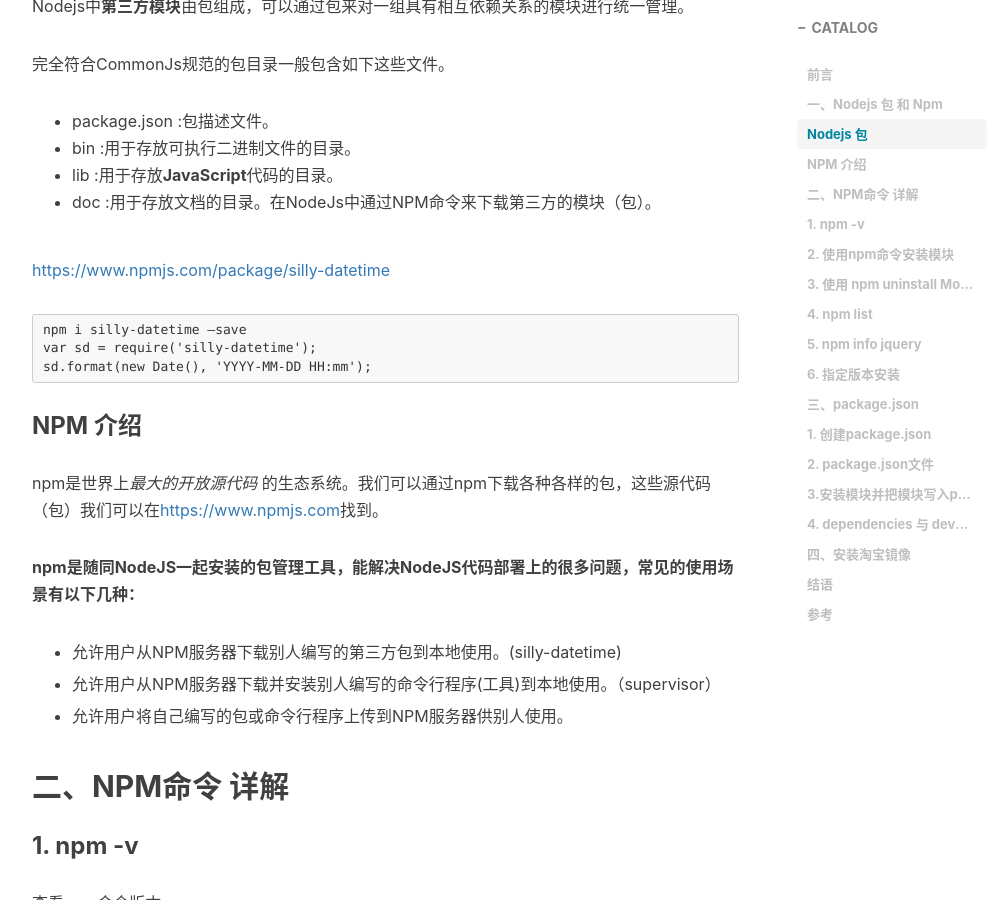
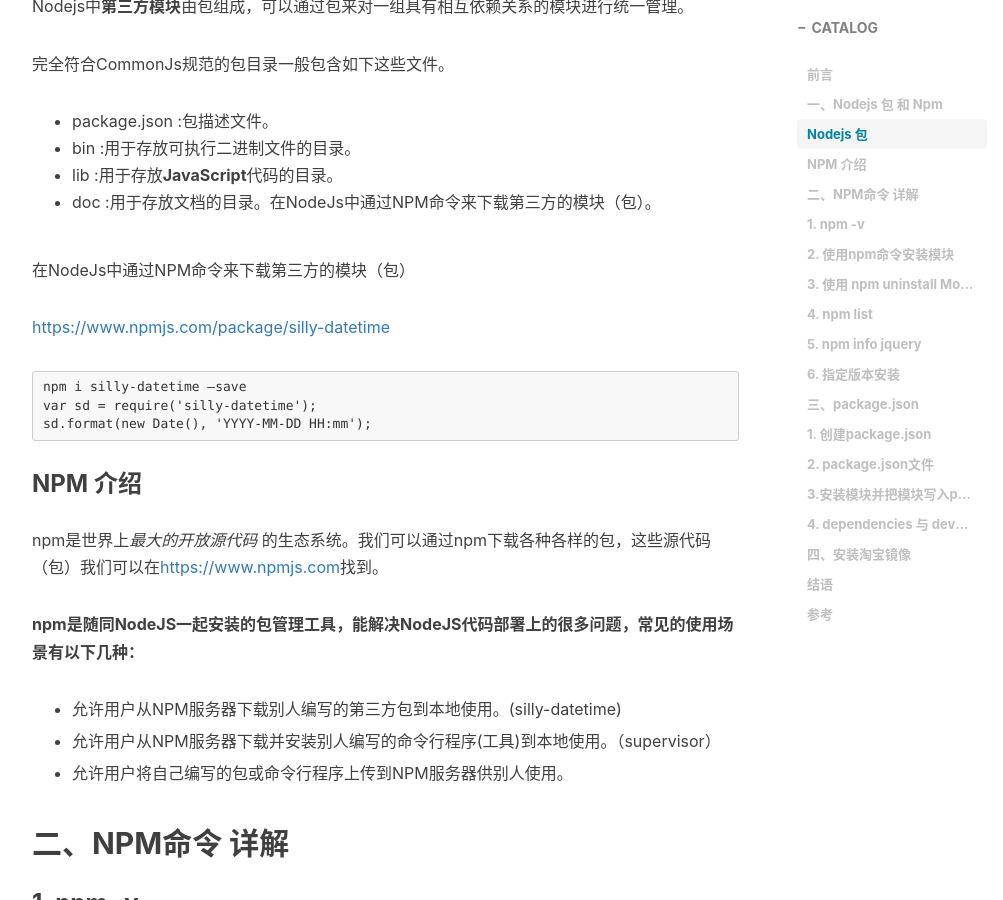
Before and after one commit to XZ361/XZBlog, a Jekyll site: the page built from _posts/2019-06-28-Nodejs包和NPM第三方模块安装及package.json与cnpm.md, in a window 1280 px wide and 900 px high, scrolled down 1117 px. Shown: the whole window, without its empty margins (233-1236 px from the left). Built offline with Jekyll 4.4.1, drawn with Linux system fonts in a browser that asks for light colours; nearby versions of some CDN libraries; comment, search, counter and statistics services are not loaded.

Commit message:
二次更改

```diff
--- a/_posts/2019-06-28-Nodejs包和NPM第三方模块安装及package.json与cnpm.md
+++ b/_posts/2019-06-28-Nodejs包和NPM第三方模块安装及package.json与cnpm.md
@@ -34,6 +34,8 @@
 - bin :用于存放可执行二进制文件的目录。
 - lib :用于存放**JavaScript**代码的目录。
 - doc :用于存放文档的目录。在NodeJs中通过NPM命令来下载第三方的模块（包）。
+
+在NodeJs中通过NPM命令来下载第三方的模块（包）
 
 <https://www.npmjs.com/package/silly-datetime>
 
```
